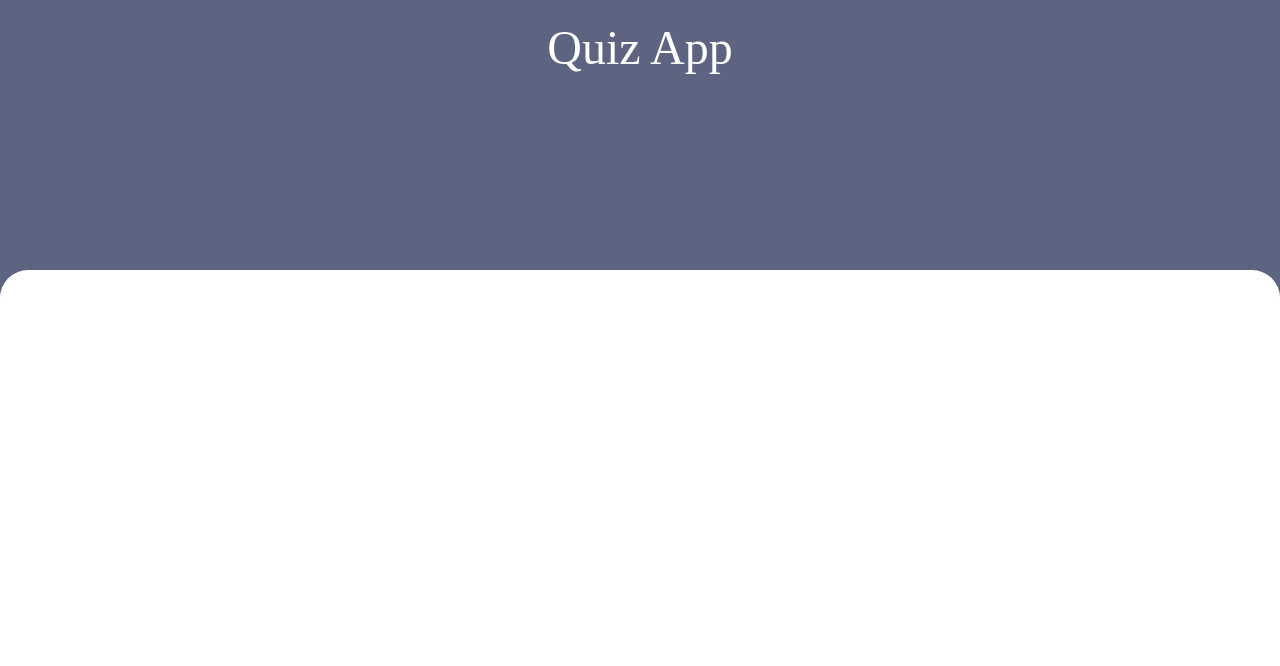
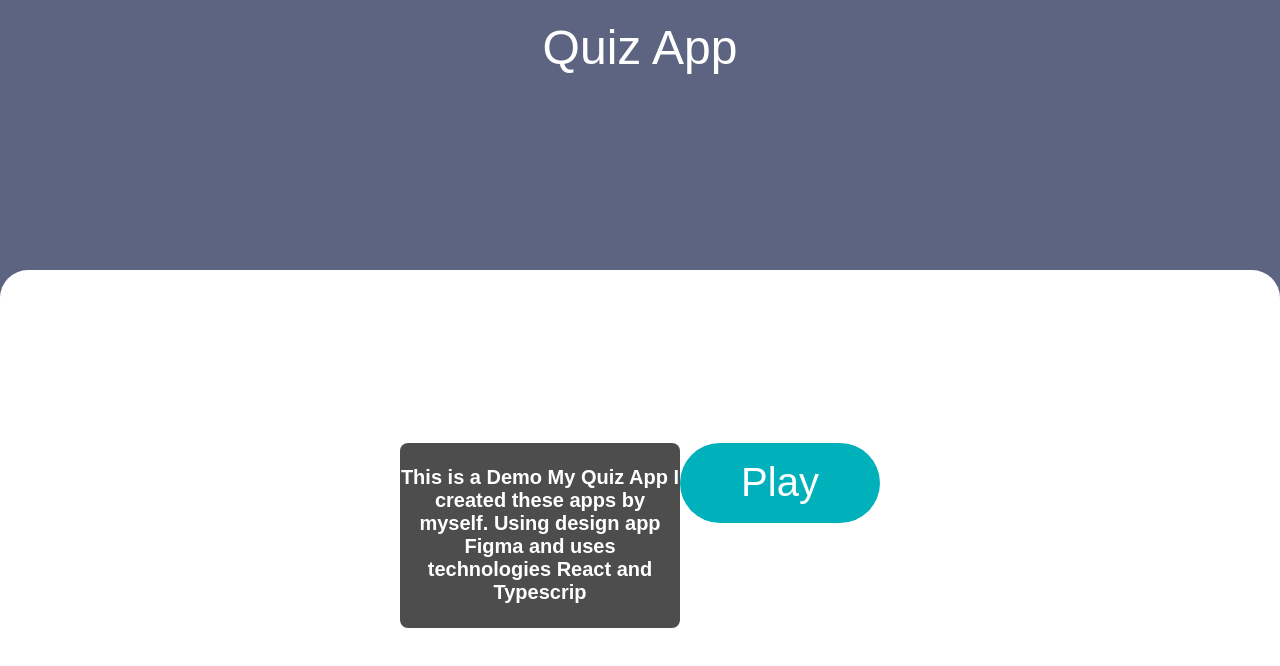
Before and after one commit to MrDaniel123/Quiz-Game-App, a React (Create React App) app: page / in a window 1280 px wide. Shown: the top 666 px of the page. Built offline with nearby package versions, Linux system fonts and the light colour scheme.

Commit message:
Add description and button start
Add description info and button play The start button will starts the application

```diff
--- a/src/App.tsx
+++ b/src/App.tsx
@@ -9,7 +9,15 @@ function App() {
 			<GlobalStyle />
 			<AppContainer>
 				<Header>Quiz App</Header>
-				<Container></Container>
+				<Container>
+					<Description>
+						<p>
+							This is a Demo My Quiz App I created these apps by myself. Using design app Figma and
+							uses technologies React and Typescrip
+						</p>
+					</Description>
+					<ButtonStart>Play</ButtonStart>
+				</Container>
 			</AppContainer>
 		</>
 	);
@@ -20,6 +28,10 @@ const GlobalStyle = createGlobalStyle`
     margin: 0;
     padding: 0;
     box-sizing: border-box;
+  }
+
+  body{
+	font-family: Arial, Helvetica, sans-serif;
   }
 `;
 
@@ -40,10 +52,44 @@ const Header = styled.p`
 `;
 
 const Container = styled.div`
+	display: flex;
+	justify-content: center;
+	align-content: space-around;
+	flex-wrap: wrap;
+
 	height: 530px;
 	width: 100%;
 	border-radius: 28px 28px 0px 0px;
 	background-color: #fff;
 `;
 
+const Description = styled.div`
+	display: flex;
+	justify-content: center;
+	align-items: center;
+	text-align: center;
+	border-radius: 8px;
+	width: 280px;
+	height: 185px;
+
+	background-color: #4d4d4d;
+
+	& p {
+		font-weight: bold;
+		font-size: 20px;
+		color: #fff;
+	}
+`;
+
+const ButtonStart = styled.button`
+	all: unset;
+	background-color: #00b0bb;
+	width: 200px;
+	height: 80px;
+	text-align: center;
+	border-radius: 50px;
+	font-size: 40px;
+	color: #fff;
+`;
+
 export default App;
```
